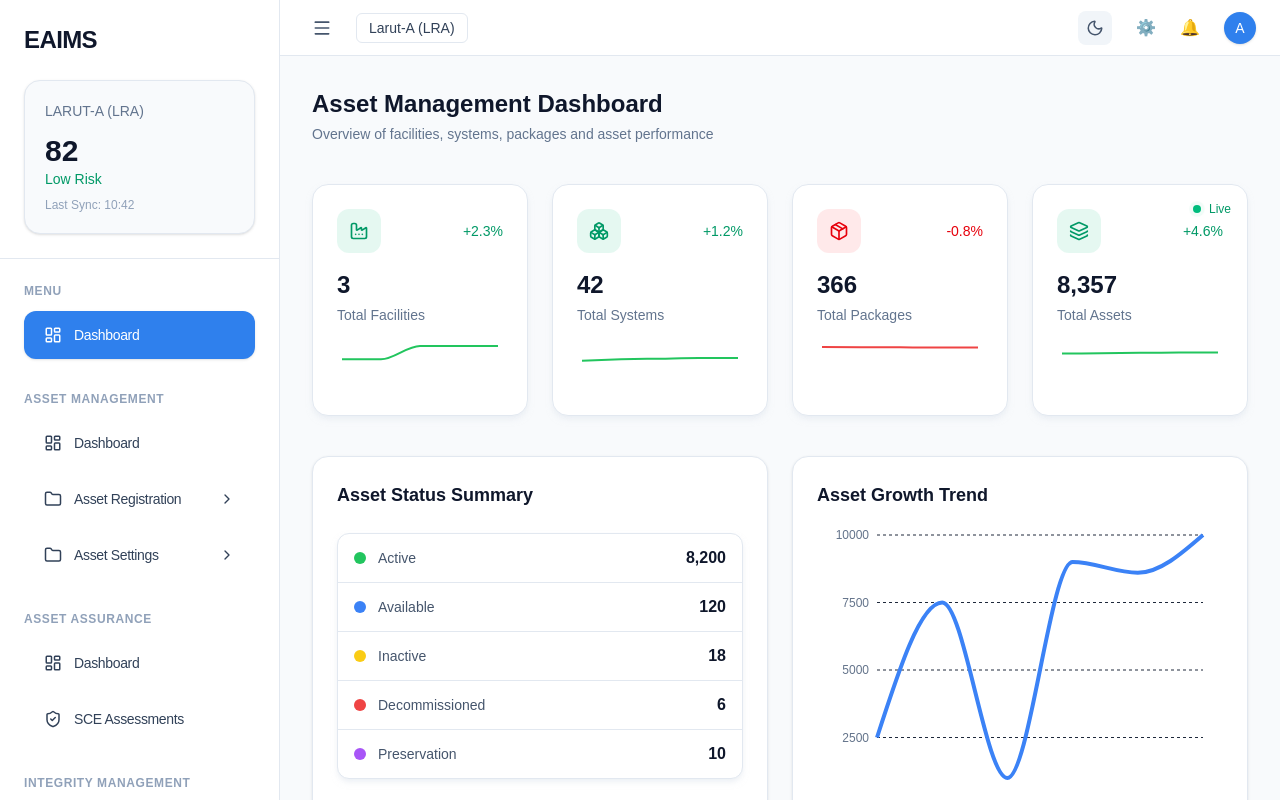
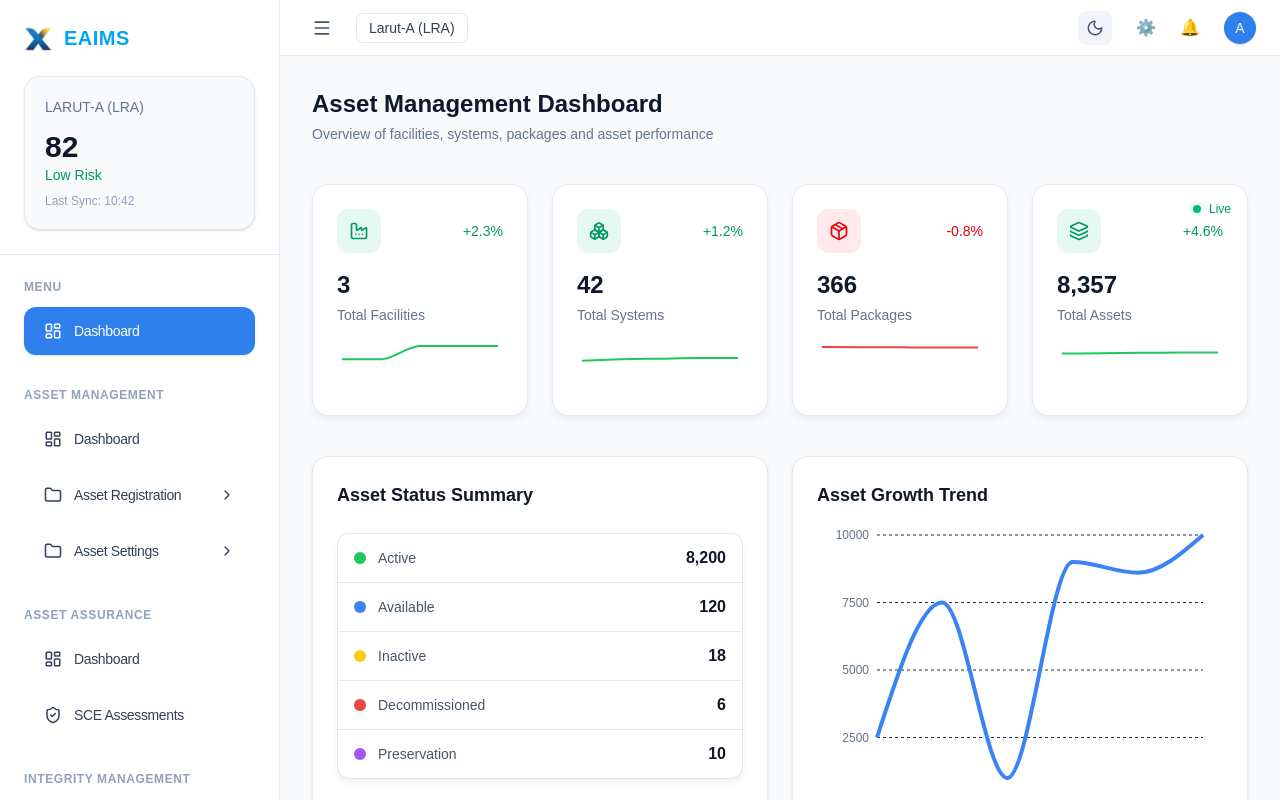
Before and after one commit to lqmnfhmee/frontend, a Next.js app: page / in a window 1280 px wide. Built offline with nearby package versions, Linux system fonts and the light colour scheme.

Commit message:
insert the logo for the sidebar and enhance the smooth for the sidebar

```diff
--- a/app/components/shared/Sidebar.tsx
+++ b/app/components/shared/Sidebar.tsx
@@ -3,6 +3,7 @@
 import SidebarItem from "./SidebarItem";
 import SidebarAccordion from "./SidebarAccordion";
 import { useEffect } from "react";
+import Image from "next/image";
 
 interface SidebarProps {
   collapsed: boolean;
@@ -38,7 +39,7 @@ export default function Sidebar({ collapsed, mobileOpen, setMobileOpen }: Sideba
         className={`
           fixed lg:static inset-y-0 left-0 z-40
           h-full flex flex-col
-          transition-all duration-300 ease-in-out
+          transition-all duration-500 ease-[cubic-bezier(0.25,1,0.5,1)]
           ${collapsed ? "lg:w-[88px]" : "lg:w-[280px]"}
           ${mobileOpen ? "w-[280px] translate-x-0" : "w-[280px] -translate-x-full lg:translate-x-0"}
           bg-white dark:bg-[var(--color-brand-darkBg)]
@@ -51,20 +52,32 @@ export default function Sidebar({ collapsed, mobileOpen, setMobileOpen }: Sideba
           className={`
           py-6
           border-b border-slate-200 dark:border-[var(--color-brand-darkBorder)]
-          transition-all duration-300
+          transition-all duration-500 ease-[cubic-bezier(0.25,1,0.5,1)]
           ${collapsed ? "px-3" : "px-6"}
         `}
         >
           {/* Logo */}
           <div
             className={`
-            text-2xl font-semibold tracking-tight
-            text-slate-900 dark:text-slate-100
-            transition-all duration-300
-            ${collapsed ? "text-center text-lg" : ""}
+            flex items-center
+            transition-all duration-500 ease-[cubic-bezier(0.25,1,0.5,1)]
+            ${collapsed ? "justify-center" : "gap-3"}
           `}
           >
-            {collapsed ? "E" : "EAIMS"}
+            <div className={`relative shrink-0 transition-all duration-500 ease-[cubic-bezier(0.25,1,0.5,1)] ${collapsed ? "w-8 h-8" : "w-7 h-7"}`}>
+              <Image
+                src="/logo.png"
+                alt="EAIMS Logo"
+                fill
+                className="object-contain"
+                priority
+              />
+            </div>
+            {!collapsed && (
+              <span className="text-xl font-bold tracking-wide text-sky-500 uppercase">
+                EAIMS
+              </span>
+            )}
           </div>
 
           {/* Plant Card */}
@@ -104,7 +117,7 @@ export default function Sidebar({ collapsed, mobileOpen, setMobileOpen }: Sideba
           className={`
           flex-1 overflow-y-auto
           py-6 space-y-8 text-sm
-          transition-all duration-300
+          transition-all duration-500 ease-[cubic-bezier(0.25,1,0.5,1)]
           ${collapsed ? "px-3" : "px-6"}
         `}
         >
--- a/app/components/shared/SidebarAccordion.tsx
+++ b/app/components/shared/SidebarAccordion.tsx
@@ -46,7 +46,7 @@ export default function SidebarAccordion({
           group relative flex items-center
           ${collapsed ? "justify-center px-0" : "justify-between px-5"}
           h-12 rounded-xl cursor-pointer
-          transition-all duration-300 ease-in-out
+          transition-all duration-500 ease-[cubic-bezier(0.25,1,0.5,1)]
           ${isActive
                         ? "bg-[var(--color-brand-primary)] text-white shadow-sm"
                         : "text-slate-700 dark:text-slate-300 hover:bg-slate-100 dark:hover:bg-[var(--color-brand-darkHover)]"
@@ -61,7 +61,7 @@ export default function SidebarAccordion({
                     <span
                         className={`
               relative z-10 text-sm font-medium tracking-tight
-              transition-all duration-300 whitespace-nowrap
+              transition-all duration-500 ease-[cubic-bezier(0.25,1,0.5,1)] whitespace-nowrap
               ${collapsed
                                 ? "opacity-0 w-0 ml-0 overflow-hidden"
                                 : "opacity-100 ml-3"
--- a/app/components/shared/SidebarItem.tsx
+++ b/app/components/shared/SidebarItem.tsx
@@ -50,10 +50,9 @@ export default function SidebarItem({
         group relative flex items-center
         ${collapsed ? "justify-center px-0" : "justify-between px-5"}
         h-12 rounded-xl cursor-pointer
-        transition-all duration-300 ease-in-out
+        transition-all duration-500 ease-[cubic-bezier(0.25,1,0.5,1)]
 
-        ${
-          active
+        ${active
           ? "bg-[var(--color-brand-primary)] text-white shadow-sm"
           : "text-slate-700 dark:text-slate-300 hover:bg-slate-100 dark:hover:bg-[var(--color-brand-darkHover)]"
         }
@@ -82,9 +81,8 @@ export default function SidebarItem({
         <span
           className={`
             relative z-10 text-sm font-medium tracking-tight
-            transition-all duration-300 whitespace-nowrap
-            ${
-              collapsed
+            transition-all duration-500 ease-[cubic-bezier(0.25,1,0.5,1)] whitespace-nowrap
+            ${collapsed
               ? "opacity-0 w-0 ml-0 overflow-hidden"
               : "opacity-100 ml-3"
             }
@@ -98,8 +96,7 @@ export default function SidebarItem({
         <span
           className={`
             relative z-10 text-xs font-semibold px-2 py-[3px] rounded-full
-            ${
-              active
+            ${active
               ? "bg-white/20 text-white"
               : "bg-slate-200 dark:bg-slate-700 text-slate-700 dark:text-slate-200"
             }
--- a/app/page.tsx
+++ b/app/page.tsx
@@ -9,8 +9,6 @@ export default function Home() {
       className="
         min-h-screen
         flex flex-col
-        bg-slate-50
-        dark:bg-[var(--color-brand-darkBg)]
         relative
       "
     >
```
Also changed, not shown: public/logo.png (added). Lines whose indentation alone changed are shown as unchanged.
